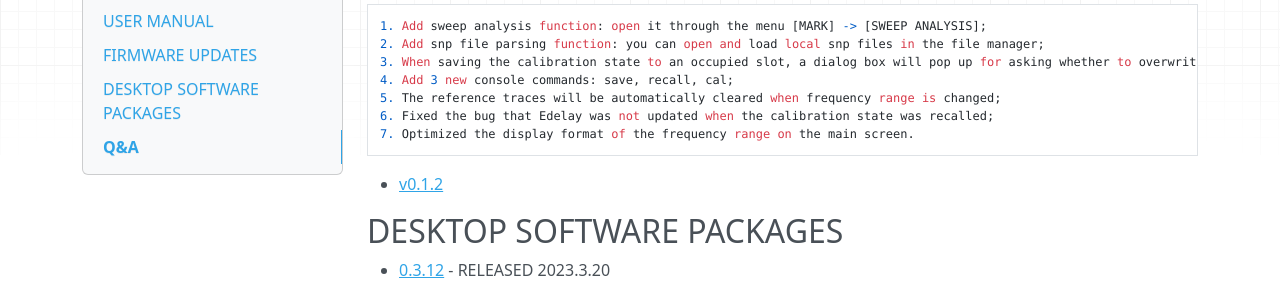
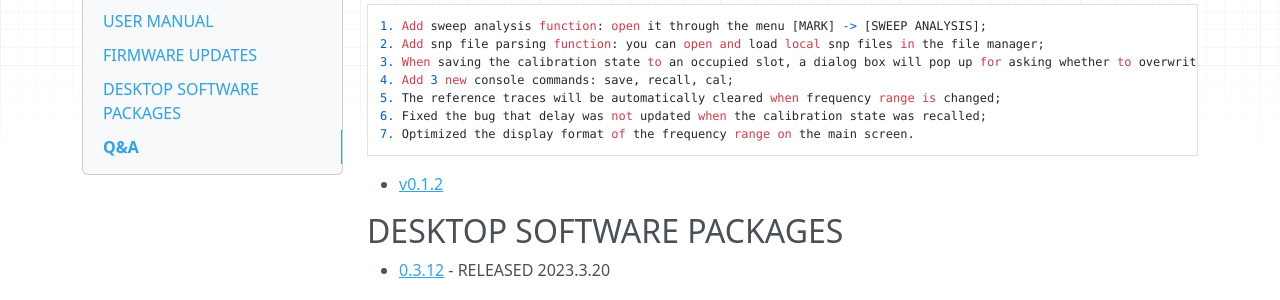
Before and after one commit to CHELEGANCE/WIKI, an MkDocs documentation site: the page built from docs/METER/SV4401A/SV4401A.md, in a window 1280 px wide and 900 px high, scrolled down 1083 px. Shown: the part 151-451 px from the top of the window. Built offline with MkDocs 1.6.1, drawn with Linux system fonts in a browser that asks for light colours; nearby versions of some CDN libraries.

````diff
--- a/docs/METER/SV4401A/SV4401A.md
+++ b/docs/METER/SV4401A/SV4401A.md
@@ -64,7 +64,7 @@ Fixed the bug of NAN.
 3. When saving the calibration state to an occupied slot, a dialog box will pop up for asking whether to overwrite;
 4. Add 3 new console commands: save, recall, cal;
 5. The reference traces will be automatically cleared when frequency range is changed;
-6. Fixed the bug that Edelay was not updated when the calibration state was recalled;
+6. Fixed the bug that delay was not updated when the calibration state was recalled;
 7. Optimized the display format of the frequency range on the main screen.
 ```
 
````
Also changed, not shown: docs/METER/SV6301A/SV6301A.md (+1 -1 lines), 1 other file.
